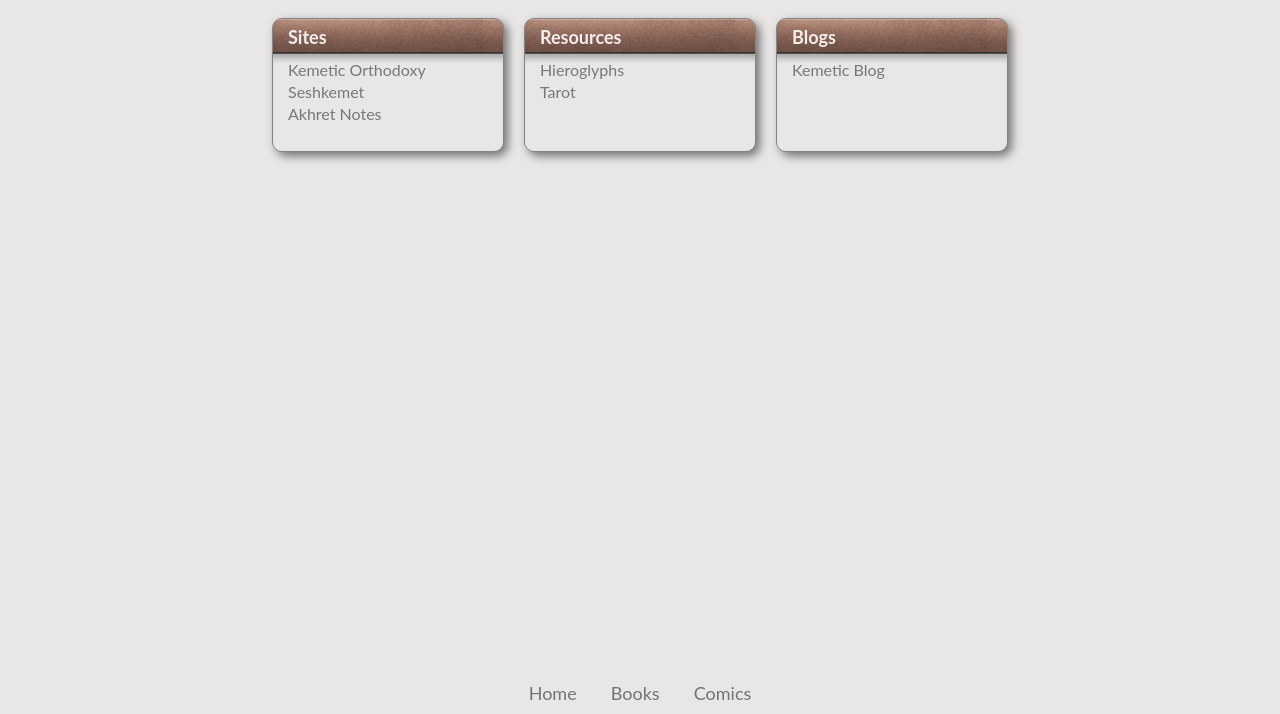
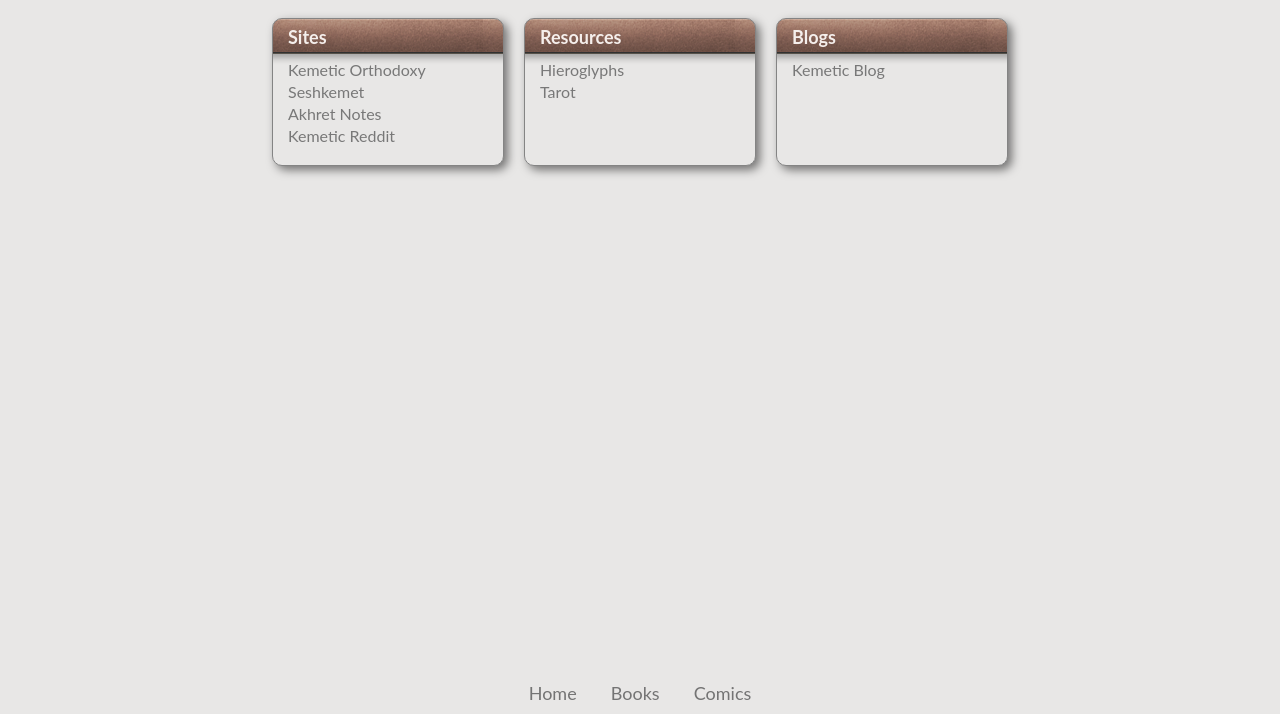
Before and after one commit to meowtab/meowtab.github.io, a plain HTML site: page index.html in a window 1280 px wide. Both pictures are taken after a click on the link "Kemetic". Shown: the part 86-800 px from the top of the page. Drawn offline with Linux system fonts and the light colour scheme.

Commit message:
New Site

```diff
--- a/index.html
+++ b/index.html
@@ -365,6 +365,7 @@
                 <li><a href="https://www.kemet.org/">Kemetic Orthodoxy</a></li>
                 <li><a href="https://seshkemet.weebly.com/">Seshkemet</a></li>
                 <li><a href="https://akhretnotes.weebly.com/">Akhret Notes</a></li>
+                <li><a href="https://www.reddit.com/r/Kemetic/">Kemetic Reddit</a></li>
             </ul>
         </div>
          <div class="category">
```
